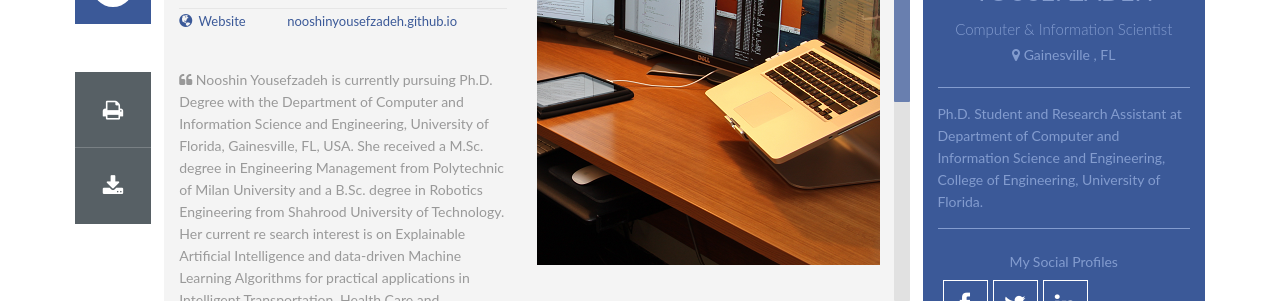
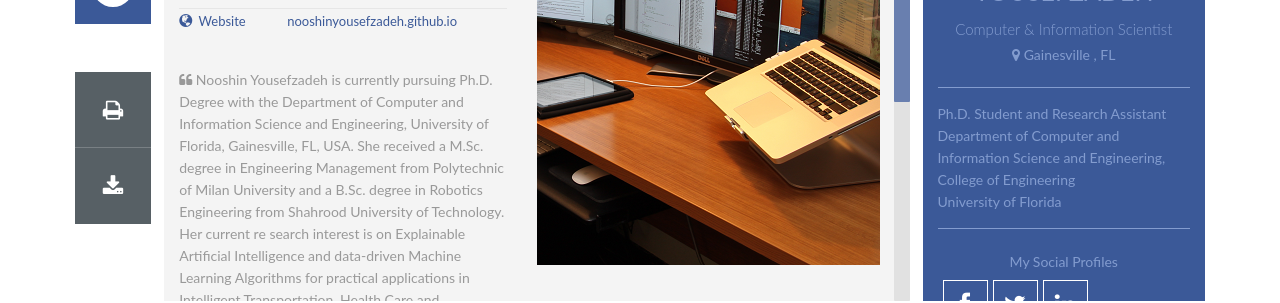
Before and after one commit to nooshinyousefzadeh/nooshinyousefzadeh.github.io, a Jekyll site: the page built from index.html, in a window 1280 px wide. Shown: the part 439-742 px from the top of the page. Built offline with Jekyll 4.4.1, drawn with Linux system fonts in a browser that asks for light colours; some web fonts are replaced.

```diff
--- a/index.html
+++ b/index.html
@@ -78,8 +78,9 @@ layout: default
         <!-- Profile Description -->
         <div id="profile_desc">
             <p>
-		Ph.D. Student and Research Assistant at
-            	Department of Computer and Information Science and Engineering, College of Engineering, University of Florida.
+		Ph.D. Student and Research Assistant <br/>
+            	Department of Computer and Information Science and Engineering, College of Engineering <br/>
+		University of Florida
             </p>
 
         </div>
```
